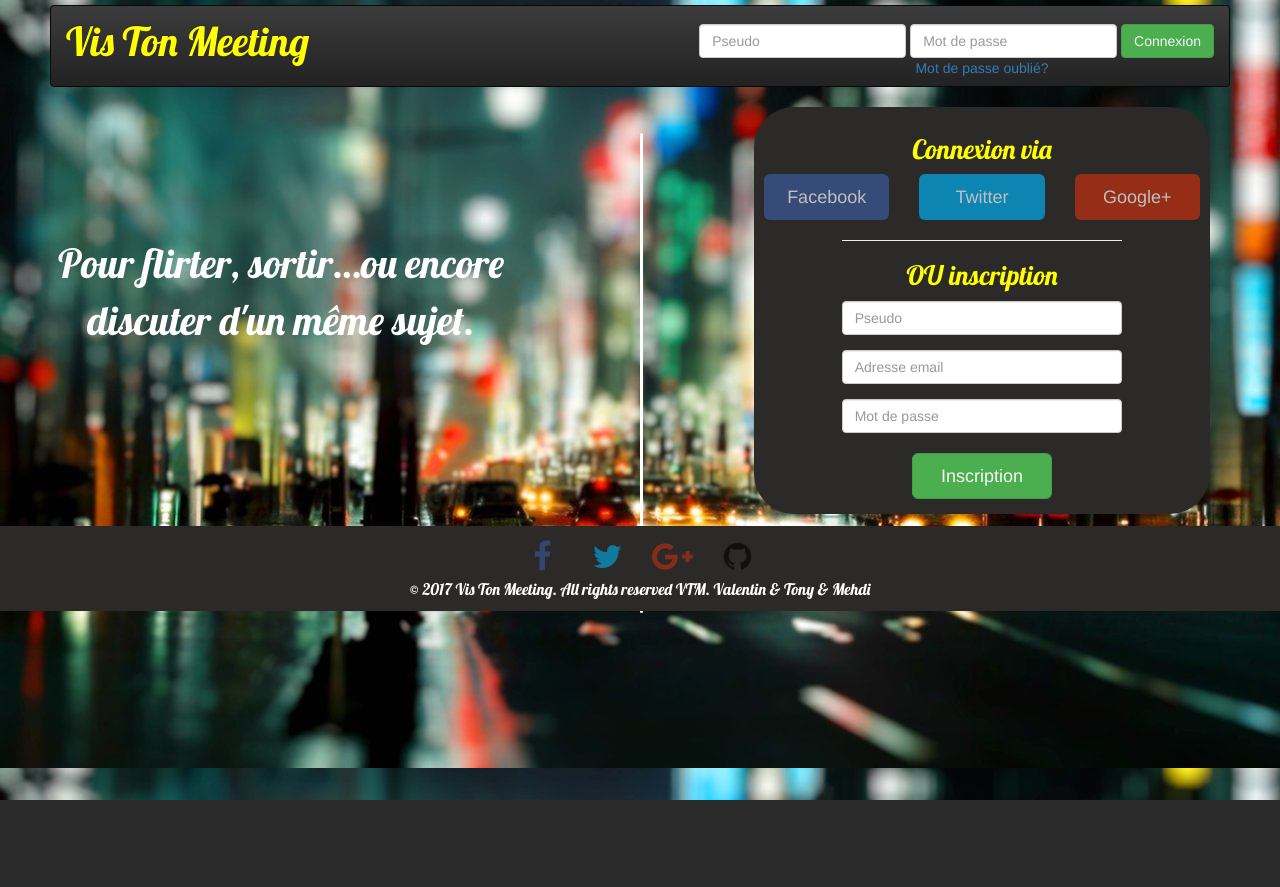
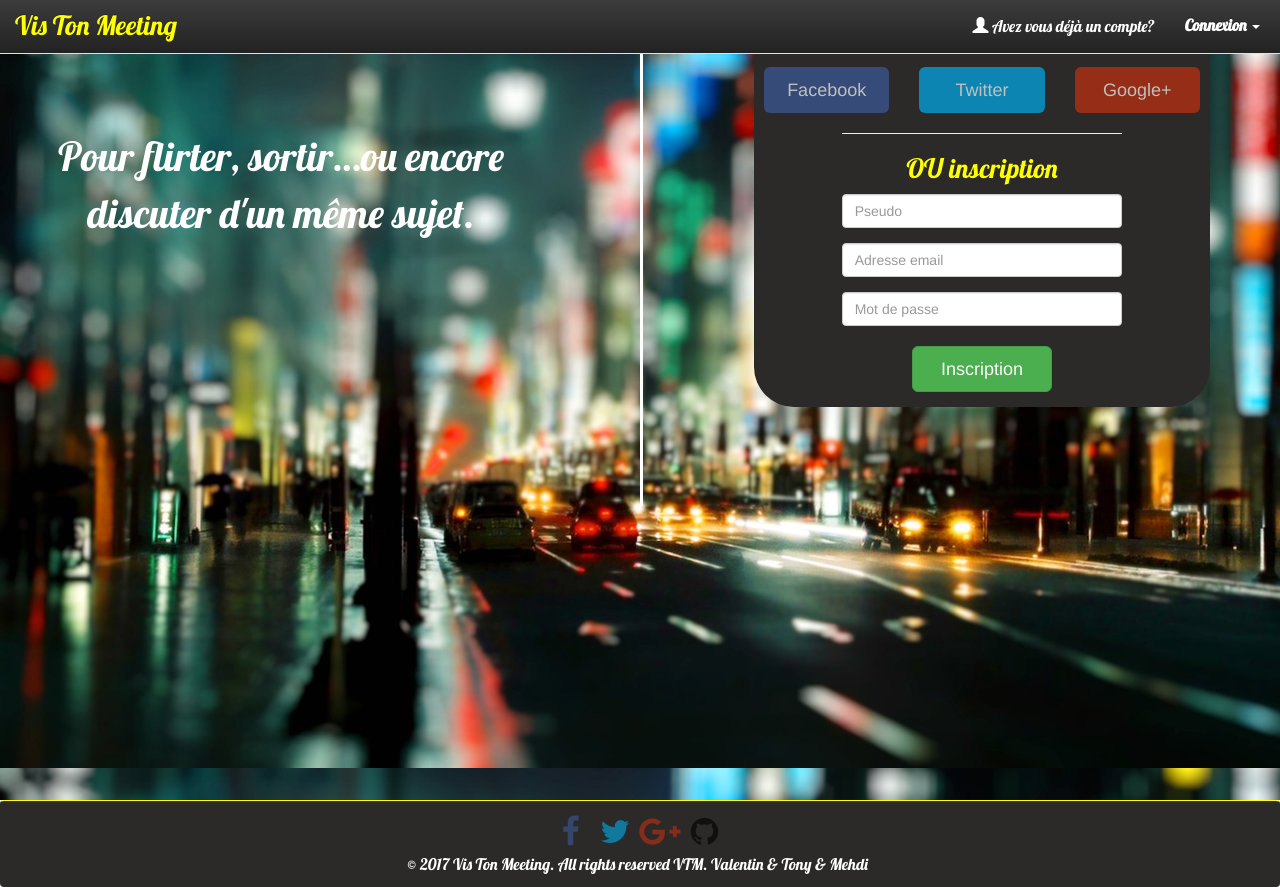
Before and after one commit to Mehdi66410/ArchiWeb, a Django app: page /index/ in a window 1280 px wide. Before the commit the page ends 800 px from the top, so only its background shows below. Run offline with Django 3.2, Linux system fonts and the light colour scheme; parts of the project's set-up code (start-up, migrations or seed data) failed here and were passed over; some libraries are stand-ins or nearby versions.

Commit message:
coup de neuf

```diff
--- a/socialnetwork/static/css/base.css
+++ b/socialnetwork/static/css/base.css
@@ -1,21 +1,86 @@
-.navbar-header{
-  min-height:70px;
-  padding-top: 10px !important;
+
+/*HEADER*/
+.navbar-inverse {
+  background-color: #2b2a29;
+  border-color: #ffff00;
+  font-size: 12pt;
+  font-family: 'Lobster', cursive;
+  padding-right: 5px;
+  margin-bottom: 0;
+}
+.navbar-inverse .navbar-brand {
+  color: #ffff00;
+  font-size: 20pt;
+  font-family: 'Lobster', cursive;
+}
+.navbar-inverse .navbar-brand:hover,
+.navbar-inverse .navbar-brand:focus {
+  color: #ffff00;
+}
+.navbar-inverse .navbar-text {
+  color: #FFFFFF;
+}
+.navbar-inverse .navbar-nav > li > a{
+  color: #FFFFFF;
+}
+.navbar-inverse .navbar-nav > li > a:hover,
+.navbar-inverse .navbar-nav > li > a:focus {
+  color: #ffff00;
+  text-decoration: underline;
+}
+.navbar-inverse .navbar-nav > .active > a,
+.navbar-inverse .navbar-nav > .active > a:hover,
+.navbar-inverse .navbar-nav > .active > a:focus {
+  color: #ffff00;
+  background-color: #ffff00;
+}
+.navbar-inverse .navbar-nav > .open > a,
+.navbar-inverse .navbar-nav > .open > a:hover,
+.navbar-inverse .navbar-nav > .open > a:focus {
+  color: #ffff00;
+}
+.navbar-inverse .navbar-toggle {
+  border-color: #ffff00;
+}
+.navbar-inverse .navbar-toggle:hover,
+.navbar-inverse .navbar-toggle:focus {
+  background-color: #ffff00;
+}
+.navbar-inverse .navbar-toggle .icon-bar {
+  background-color: #ffff00;
+}
+.navbar-inverse .navbar-collapse,
+.navbar-inverse .navbar-form {
+  border-color: #ffff00;
+}
+.navbar-inverse .navbar-link {
+  color: #ffff00;
+}
+.navbar-inverse .navbar-link:hover {
+  color: #ffff00;
 }
 
-.navbar-header .navbar-brand{
-    color: #FFFF00;
-    font-size: 30pt;
-    font-family: 'Lobster', cursive;
+/*CONNEXION*/
+#login-dp{
+    min-width: 250px;
+    padding: 14px 14px 0;
+    overflow:hidden;
+    background-color:#ffff00;
+    opacity: 0.9;
 }
-.navbar-header .navbar-brand:hover,.navbar-header .navbar-brand:focus {
-  color: #4BAE4F;
+#login-dp .help-block{
+    font-size:12px
 }
 
-.navbar-form{
-    padding-top: 10px !important;
+#login-dp .form-group {
+    margin-bottom: 10px;
 }
-
+@media(max-width:768px){
+    #login-dp{
+        background-color: inherit;
+        color: #fff;
+    }
+}
 .input-group-addon.success {
     color: #FFFF00;
     background-color: #4BAE4F;
@@ -26,57 +91,39 @@
     color: #f8f8f8;
     background-color: #4BAE4F;
     border-color: #449d47;
+    margin-bottom:3px;
 }
 .btn-green-barre:hover{
     color: #FFFF00;
 }
 
-.text-barre {
-    color: #FFFFFF;
-    font-size: 15pt;
-    font-family: 'Lobster', cursive;
-    margin:0;
-    padding-right: 15px;
-}
-
-.mdp_oublie{
-    margin-left: 42%;
-}
-
-header{
-    padding: 50px;
-    padding-top: 5px;
-    padding-bottom: 0px;
-}
-
-body{
+/*BODY*/
+.section_corps{
     background:url('./images/background-3.jpeg');
-    padding:0px;
+    padding:0;
     margin: 0;
     height: 100%;
 }
 
-.footer{
-    background-color: #2B2A29;
-    margin-top: 12px;
-    position: relative;
-    bottom: 0;
-    width: 100%;
-    text-align: center;
-    height: auto;
-}
 
-.footer a{
+/*FOOTER*/
+.footer, .footer a{
     color: #FFFFFF;
     text-decoration: none;
     text-align: center;
     font-size: 12pt;
     font-family: 'Lobster', cursive;
-    padding:10px;
+    margin:0;
 }
 
-.footer-text{
-    padding-bottom:10px;
+.navbar-bottom {
+  background-color: #2b2a29;
+  border-top-color: #FFFF00;
+  font-size: 12pt;
+  font-family: 'Lobster', cursive;
+  padding-right: 5px;
+  text-align: center;
+  margin:0;
 }
 
 .footer .fa-twitter {
@@ -105,6 +152,8 @@ body{
     opacity: 1;
 }
 
+
+/*404*/
 .text_404{
     text-align: center;
     background-color: #2B2A29;
@@ -117,6 +166,4 @@ body{
     margin-left:5%;
     margin-right: 5%;
     border-radius: 20px;
-
-
 }
--- a/socialnetwork/templates/socialnetwork/base.html
+++ b/socialnetwork/templates/socialnetwork/base.html
@@ -9,7 +9,6 @@
 
 {% load staticfiles %}
 <html>
-<body>
     <head>
         <meta charset="utf-8">
         <title>Vis Ton Meeting</title>
@@ -20,22 +19,32 @@
         <link rel="stylesheet" href="{% static 'css/base.css' %}">
     </head>
 
+    <body>
     {% block header %}
     {% endblock header %}
 
+    <div class="section_corps">
     {% block content %}
     {% endblock content %}
+    </div>
 
-    <footer>
-        <div class="footer">
+    <footer class="footer">
+        <nav class="navbar navbar-bottom">
             <a href="https://facebook.com/vistonmeeting"><i class="fa fa-facebook fa-2x fa-fw"></i></a>
             <a href="https://twitter.com"><i class="fa fa-twitter fa-2x fa-fw"></i></a>
             <a href="https://plus.google.com/"><i class="fa fa-google-plus fa-2x fa-fw"></i></a>
-            <a href="https://github.com/Hactogeek/ArchiWeb"><i class="fa fa-github fa-2x fa-fw"></i></a></li>
-            <div class="footer-text">
-                <a>© 2017 Vis Ton Meeting. All rights reserved VTM. Valentin & Tony & Mehdi</a>
-            </div>
-         </div>
+            <a href="https://github.com/Hactogeek/ArchiWeb"><i class="fa fa-github fa-2x fa-fw"></i></a>
+            <div>
+                <p>© 2017 Vis Ton Meeting. All rights reserved VTM. Valentin & Tony & Mehdi</p>
+            <div>
+        </nav>
     </footer>
-</body>
+
+    <!-- Bootstrap core JavaScript
+    ================================================== -->
+    <!-- Placed at the end of the document so the pages load faster -->
+    <script src="https://ajax.googleapis.com/ajax/libs/jquery/1.12.4/jquery.min.js"></script>
+    <script>window.jQuery || document.write('<script src="../../assets/js/vendor/jquery.min.js"><\/script>')</script>
+    <script src="../../dist/js/bootstrap.min.js"></script>
+  </body>
 </html>
--- a/socialnetwork/templates/socialnetwork/baseDeco.html
+++ b/socialnetwork/templates/socialnetwork/baseDeco.html
@@ -11,21 +11,44 @@
 
 {% load staticfiles %}
 {% block header %}
+    <script src="//ajax.googleapis.com/ajax/libs/jquery/1.11.0/jquery.min.js"></script>
+    <script src="//netdna.bootstrapcdn.com/bootstrap/3.1.1/js/bootstrap.min.js"></script>
+
     <header>
-        <nav class="navbar navbar-inverse">
+        <nav class="navbar navbar-inverse navbar-fixed-top">
             <div class="container-fluid">
                 <div class="navbar-header">
                     <a class="navbar-brand" href="/index">Vis Ton Meeting</a>
                 </div>
-                <form action="connexion" class="navbar-form navbar-right" method="post">
-                    {% csrf_token %}
-                    {% bootstrap_field formLogin.username placeholder='Pseudo' addon_before='<span class="glyphicon glyphicon-user"></span>' addon_before_class='input-group-addon success' show_label=False %}
-                    {% bootstrap_field formLogin.password placeholder='Mot de passe' addon_before='<span class="glyphicon glyphicon-lock"></span>' addon_before_class='input-group-addon success' show_label=False %}
-                    {% bootstrap_button "Connexion" button_type="submit" button_class="btn btn-green-barre" %}
-                    <div class="mdp_oublie">
-                        <a href="#">Mot de passe oublié?</a>
-                    </div>
-                </form>
+                <ul class="nav navbar-nav navbar-right">
+                    <li>
+                        <span class="navbar-text"><span class="glyphicon glyphicon-user"></span> Avez vous déjà un compte?</span>
+                    </li>
+                    <li class="dropdown">
+                        <a href="#" class="dropdown-toggle" data-toggle="dropdown"><b>Connexion</b> <span class="caret"></span></a>
+                        <ul id="login-dp" class="dropdown-menu">
+                            <li>
+                                <div class="row">
+                                    <div class="col-md-12">
+                                    <form class="form" role="form" method="post" action="connexion" accept-charset="UTF-8" id="login-nav">
+                                        {% csrf_token %}
+                                        <div class="form-group">
+                                             {% bootstrap_field formLogin.username placeholder='Pseudo' addon_before='<span class="glyphicon glyphicon-user"></span>' addon_before_class='input-group-addon success' show_label=False %}
+                                        </div>
+                                        <div class="form-group">
+                                             {% bootstrap_field formLogin.password placeholder='Mot de passe' addon_before='<span class="glyphicon glyphicon-lock"></span>' addon_before_class='input-group-addon success' show_label=False %}
+                                             <div class="help-block text-right"><a href="#">Mot de passe oublié ?</a></div>
+                                        </div>
+                                        <div class="form-group">
+                                             {% bootstrap_button "Connexion" button_type="submit" button_class="btn btn-green-barre col-sm-offset-3 col-md-6" %}
+                                        </div>
+                                    </form>
+                                    </div>
+                                </div>
+                            </li>
+                        </ul>
+                    </li>
+                </ul>
             </div>
         </nav>
     </header>
```
Also changed, not shown: socialnetwork/templates/socialnetwork/baseCo.html (+23 -17 lines).
